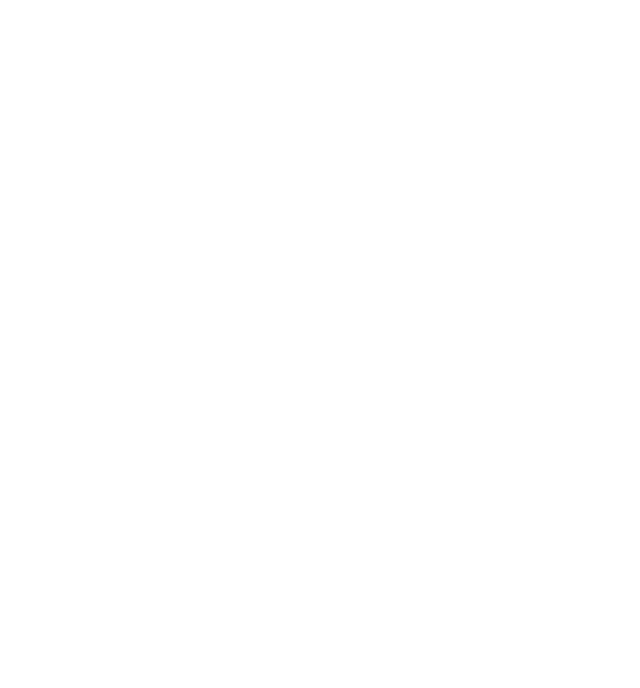
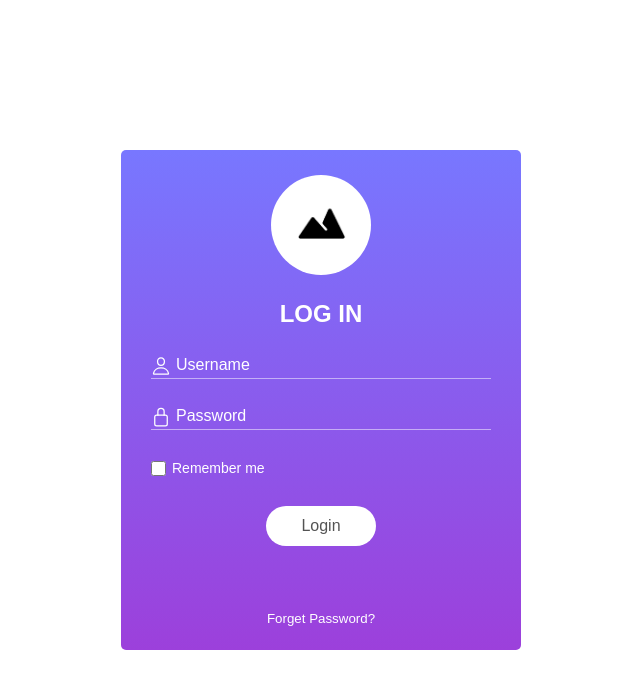
Before and after one commit to masoudmhmdi/MasoudMohammadi_maktab90_HW05, a plain HTML site: page index.html in a window 1280 px wide. Shown: the whole page, without its empty margins (319-959 px from the left). Drawn offline with nearby package versions, Linux system fonts and the light colour scheme.

Commit message:
practise6 is done

```diff
--- a/index.html
+++ b/index.html
@@ -1,13 +1,44 @@
 <!DOCTYPE html>
 <html lang="en">
-<head>
-    <meta charset="UTF-8">
-    <meta http-equiv="X-UA-Compatible" content="IE=edge">
-    <meta name="viewport" content="width=device-width, initial-scale=1.0">
-    <link href="./style.css" rel="stylesheet">
+  <head>
+    <meta charset="UTF-8" />
+    <meta http-equiv="X-UA-Compatible" content="IE=edge" />
+    <meta name="viewport" content="width=device-width, initial-scale=1.0" />
+    <link href="./style.css" rel="stylesheet" />
     <title>Document</title>
-</head>
-<body>
+  </head>
+  <body>
+    <div class="main-container">
+      <div class="top-container">
+        <img class="img-style" src="./photo_2023-01-25_20-58-52.jpg" />
+      </div>
+      <form>
+        <h2>LOG IN</h2>
+        <div class="input-container">
+          <ion-icon class="icon-style" name="person-outline"></ion-icon>
+          <input class="inp" type="text" placeholder="Username" />
+        </div>
+        <div class="input-container">
+          <ion-icon class="icon-style" name="lock-closed-outline"></ion-icon>
+          <input class="inp" type="text" placeholder="Password" />
+        </div>
+        <div class="input-container">
+            <input class="inp-checkbox"  type="checkbox" />
+            <span>Remember me</span>
+        </div>
+        <input value="Login" class="btn" type="button">
+        <small>Forget Password?</small>
+      </form>
+
+    </div>
     <script src="./app.js"></script>
-</body>
+  </body>
+  <script
+    type="module"
+    src="https://unpkg.com/ionicons@5.5.2/dist/ionicons/ionicons.esm.js"
+  ></script>
+  <script
+    nomodule
+    src="https://unpkg.com/ionicons@5.5.2/dist/ionicons/ionicons.js"
+  ></script>
 </html>
--- a/style.css
+++ b/style.css
@@ -0,0 +1,120 @@
+*{
+        margin: 0px;
+        padding: 0;
+        box-sizing: border-box;
+}
+
+body,html{
+        width: 100%;
+        height: 100%;
+
+}
+
+body{
+        display: flex;
+        justify-content: center;
+        align-items: center;
+        font-family: sans-serif;
+}
+
+
+.main-container{
+        width: 400px;
+        height: 500px;
+        background: linear-gradient(#7877FF, #9C40DB);
+        border-radius: 5px;
+}
+
+
+.top-container{
+        width: 100px;
+        height: 100px;
+        border-radius: 100%;
+        overflow: hidden;
+        display: flex;
+        align-items: center;
+        justify-content: center;
+        margin: 25px auto;
+        background-color: white;
+
+}
+
+.img-style{
+        width: 50%;
+        height: 40%
+}
+
+form{
+        display: flex;
+        flex-direction: column;
+        justify-content: center;
+        align-items: center;
+        gap: 30px;
+        position: relative;
+}
+h2{
+        color: white;
+}
+
+.inp{
+        width: 100%;
+        background-color: inherit;
+        border: none;
+        border-bottom: 1px solid rgba(255, 255, 255, 0.508);
+        padding-left: 25px;
+        padding-bottom: 5px;
+        outline: none;
+        color: white;
+
+}
+
+input::placeholder{
+        color: white;
+        font-size: 16px;
+}
+
+.input-container{
+        width: 85%;
+        position: relative;
+        display: flex;
+        align-items: center;
+}
+
+
+.icon-style{
+        top: -2px;
+        left: 0;
+        font-size: 20px;
+        color: white;
+        font-weight: 700;
+        position: absolute;
+}
+
+
+.inp-checkbox{
+        width: 15px;
+        height: 15px;
+        margin-right: 6px;
+}
+
+span{
+        color: white;
+        font-size: 14px;
+}
+
+
+.btn{
+        width: 110px;
+        height: 40px;
+        border-radius: 20px;
+        background-color: white;
+        border: none;
+        font-size: 16px;
+        color: rgba(0, 0, 0, 0.674);
+}
+
+small{
+        color: white;
+        position: absolute;
+        bottom: -80px;
+}
```
Also changed, not shown: photo_2023-01-25_20-58-52.jpg (added).
